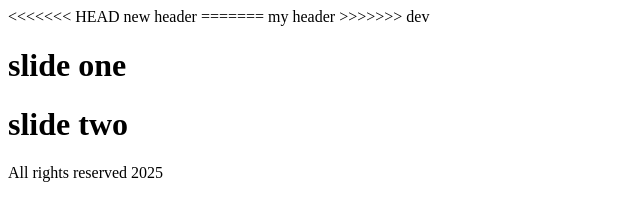
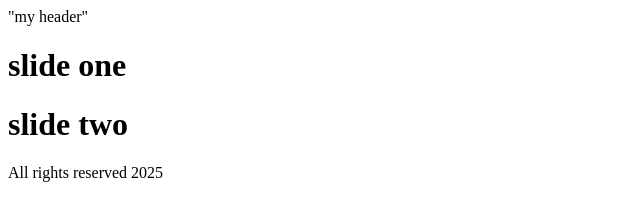
Before and after one commit to mohasobo/devthroughgit, a plain HTML site: page index.html in a window 1280 px wide. Shown: the whole page, without its empty margins (0-640 px from the left). Drawn offline with Linux system fonts and the light colour scheme.

Commit message:
fixing header error

```diff
--- a/index.html
+++ b/index.html
@@ -7,11 +7,7 @@
 </head>
 <body>
     <header>
-<<<<<<< HEAD
-        new header
-=======
-        my header
->>>>>>> dev
+        "my header"
     </header>
     <span></span>
     <div class="slider">
```
